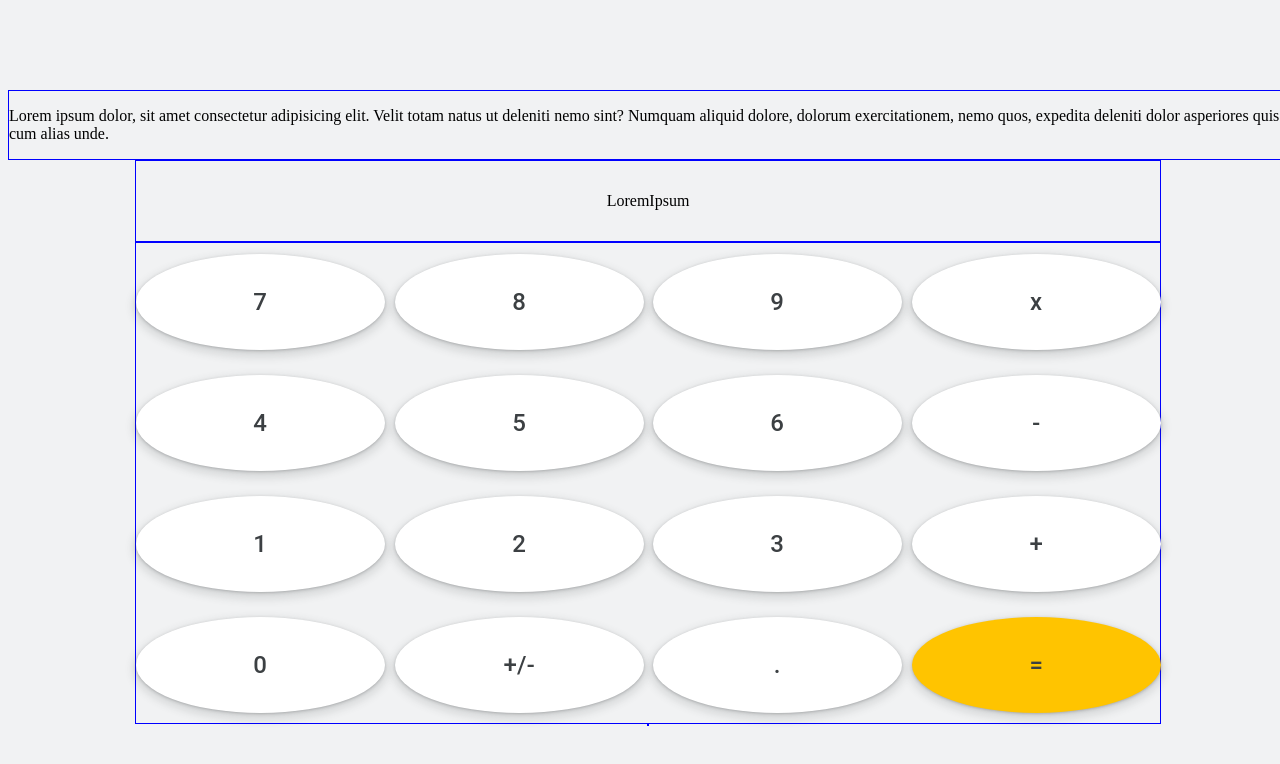
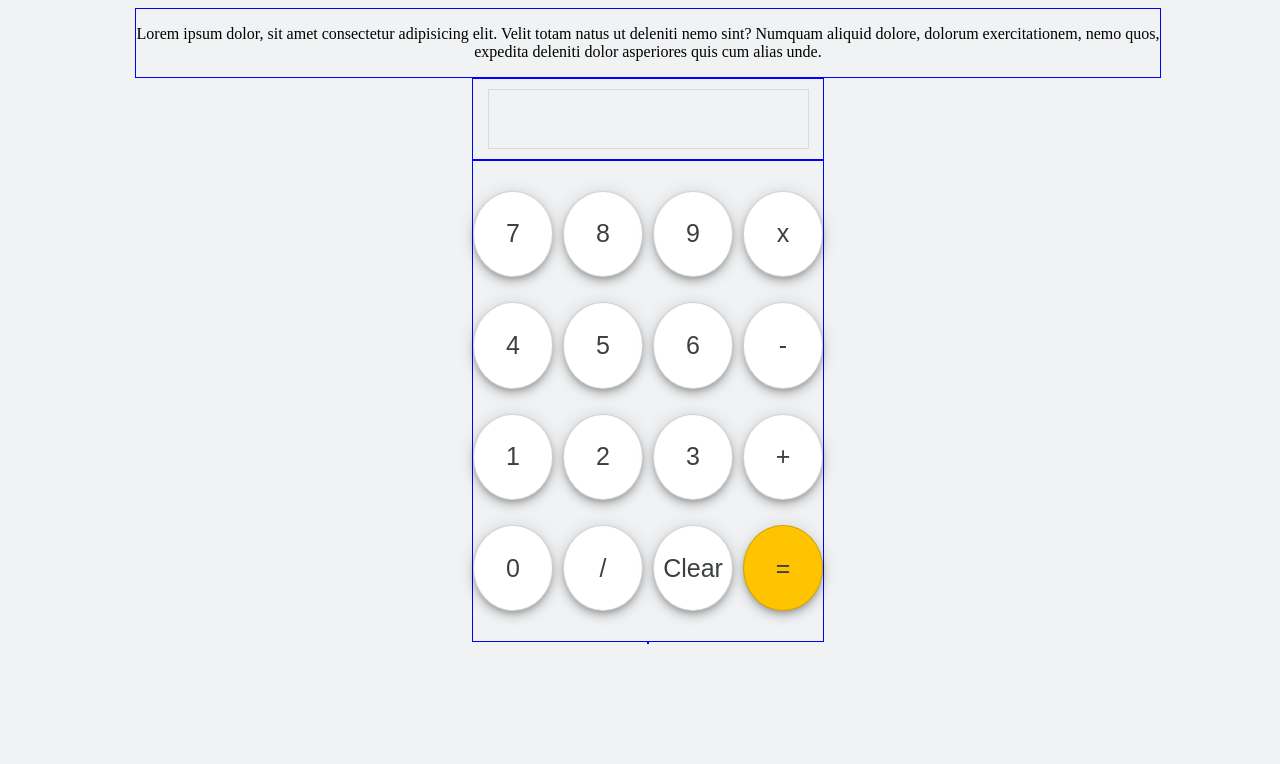
Before and after one commit to TahaJumaah/Calculator, a plain HTML site: page index.html in a window 1280 px wide. Drawn offline with Linux system fonts and the light colour scheme.

Commit message:
styling and event listeners added, working on the actual logic of the calculations.

```diff
--- a/index.html
+++ b/index.html
@@ -6,7 +6,7 @@
     <meta name="viewport" content="width=device-width, initial-scale=1.0">
     <title>Calculator</title>
     <link rel="stylesheet" href="style.css">
-    <script src="script.js"></script>
+    <script src="script.js" defer></script>
 </head>
 <body>
 
@@ -16,28 +16,28 @@
 
 <div class="calculator-window">
 
-    <p>LoremIpsum</p>
+    <input id="numbers-here" type="text">
 
 </div>
 <div class="main-window">
 
 
-    <button class="button-17">7</button>
-    <button class="button-17">8</button>
-    <button class="button-17">9</button>
-    <button class="button-17">x</button>
-    <button class="button-17">4</button>
-    <button class="button-17">5</button>
-    <button class="button-17">6</button>
-    <button class="button-17">-</button>
-    <button class="button-17">1</button>
-    <button class="button-17">2</button>
-    <button class="button-17">3</button>
-    <button class="button-17">+</button>
-    <button class="button-17">0</button>
-    <button class="button-17">+/-</button>
-    <button class="button-17">.</button>
-    <button id="equal-button" class="button-17" style="background-color: rgb(255, 196, 0)">=</button>
+    <button id="7" class="button-17">7</button>
+    <button id="8" class="button-17">8</button>
+    <button id="9" class="button-17">9</button>
+    <button id="multiply" class="button">x</button>
+    <button id="4" class="button-17">4</button>
+    <button id="5" class="button-17">5</button>
+    <button id="6" class="button-17">6</button>
+    <button id="subtract" class="button">-</button>
+    <button id="1" class="button-17">1</button>
+    <button id="2" class="button-17">2</button>
+    <button id="3" class="button-17">3</button>
+    <button id="add" class="button">+</button>
+    <button id="0" class="button-17">0</button>
+    <button id="divide" class="button">/</button>
+    <button id="clear" class="button-17">Clear</button>
+    <button  id="equal" class="button" style="background-color: rgb(255, 196, 0)">=</button>
 </div>
 <div class="footer"></div>
 
--- a/style.css
+++ b/style.css
@@ -3,7 +3,7 @@ body{
     width: 100vw;
     display: flex;
     align-items: center;
-    justify-content: center;
+    justify-content: flex-start;
     flex-direction: column;
     background-color: rgb(241, 242, 243);
 }
@@ -13,13 +13,15 @@ div{
 }
 
 .header{
-    height: auto;
-
+    /* height: auto; */
+    width: 80%;
+    text-align: center;
 }
 
 .calculator-window{
     height: 10vh;
     width: 80%;
+    max-width: 350px;
     display: flex;
     justify-content: center;
     align-items: center;
@@ -29,21 +31,45 @@ div{
 .main-window{
     display: flex;
     flex-wrap: wrap;
-    /* flex: auto; */
     align-items: center;
     justify-content: center;
     align-content: center;
     height: 60%;
     width: 80%;
+    max-width: 350px;
     column-gap: 10px;
     row-gap: 25px;
 }
 
+#numbers-here{
+
+  height: 70%;
+  width: 90%;
+  max-width: 350px;
+  border: 1px solid rgba(26, 25, 25, 0.11);
+  font-size: 25px;
+  line-height: 25px;
+  background-color: #3c404300;
+}
+
 button{
-    flex: 1 0 21%;
-    /* width: 3vw; */
-    height: 20% ;
-    border-radius: 50%;
+  flex: 1 0 18%;
+  text-align: center;
+  font-size: 25px;
+  line-height: 25px;
+  height: 18%;
+  border-radius: 50%;
+  border: 1px solid rgba(0, 0, 0, 0.164);
+  background-color: #fff;
+  color: #3c4043;
+  max-height: 18%;
+  box-shadow: rgba(0, 0, 0, .2) 0 3px 5px -1px,rgba(0, 0, 0, .14) 0 6px 10px 0,rgba(0, 0, 0, .12) 0 1px 18px 0;
+
+
+}
+.button-17:active {
+  box-shadow: 0 4px 4px 0 rgb(60 64 67 / 30%), 0 8px 12px 6px rgb(60 64 67 / 15%);
+  outline: none;
 }
 
 
@@ -57,7 +83,7 @@ button{
 
 
 /* CSS from Website */
-.button-17 {
+/* .button-17 {
   align-items: center;
   appearance: none;
   background-color: #fff;
@@ -88,15 +114,9 @@ button{
   z-index: 0;
 }
 
-.button-17:hover {
-  background: #F6F9FE;
-  color: #174ea6;
-}
 
-.button-17:active {
-  box-shadow: 0 4px 4px 0 rgb(60 64 67 / 30%), 0 8px 12px 6px rgb(60 64 67 / 15%);
-  outline: none;
-}
+
+
 
 .button-17:focus {
   outline: none;
@@ -121,4 +141,4 @@ button{
 
 .button-17:disabled {
   box-shadow: rgba(60, 64, 67, .3) 0 1px 3px 0, rgba(60, 64, 67, .15) 0 4px 8px 3px;
-}
+} */
```
